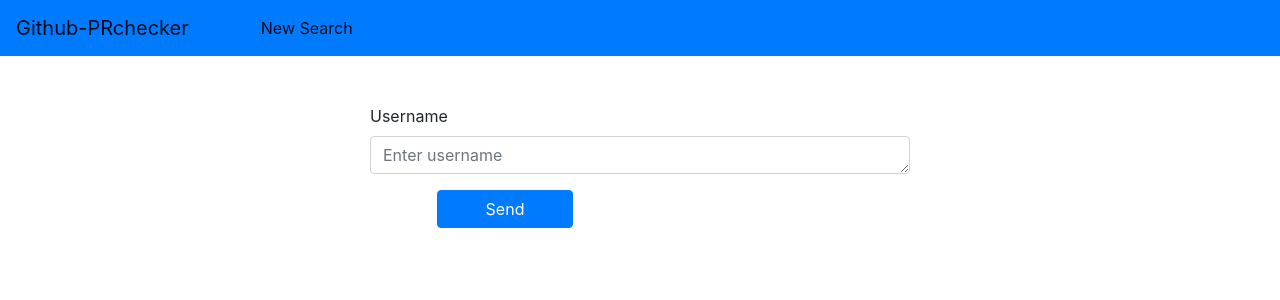
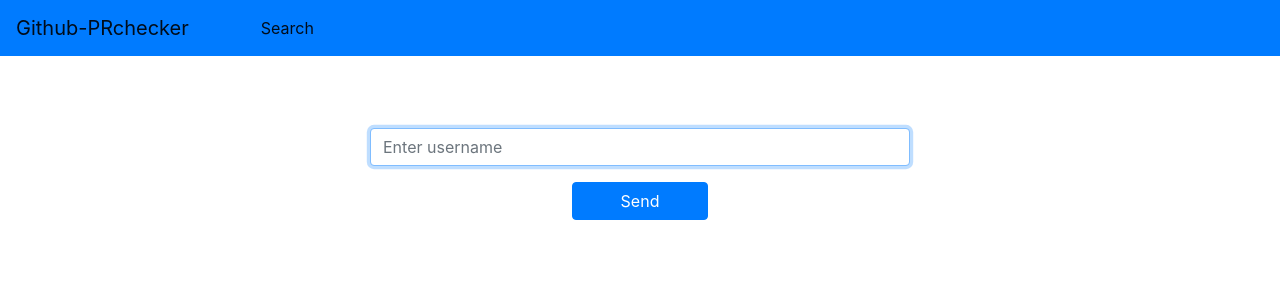
Before and after one commit to dwdSF/github-prchecker, a Django app: page / in a window 1280 px wide. Shown: the top 300 px of the page. Run offline with Django 3.2, Linux system fonts and the light colour scheme; some libraries are stand-ins or nearby versions.

Commit message:
more doc comments added. template fix

```diff
--- a/app/checker/tests.py
+++ b/app/checker/tests.py
@@ -2,9 +2,10 @@
 #  тут могли бы быть тесты, но я очень устал
 #  Update: передохнул, напишем немного тестов
 '''
-from .models import Check
 from django.test import Client, TestCase
 from django.urls import reverse
+
+from .models import Check
 
 
 class TestCheck(TestCase):
--- a/app/checker/utils.py
+++ b/app/checker/utils.py
@@ -13,6 +13,8 @@
 
 
 def transform_prs(merged_prs: dict) -> dict:
+    ''' Adding not merged prs data to dict '''
+
     uniq_prs = {}
     for pr in merged_prs:
         proj_name = pr.get('repository').get('name')
@@ -31,6 +33,8 @@
 
 
 def add_not_merged_prs(prs: dict, merged_prs: dict) -> dict:
+    ''' Creates a dict with merged pull requests data '''
+
     for pr in prs:
         proj_name = pr.get('repository').get('name')
         pr_info = (pr.get('url'), pr.get('comments').get('totalCount'))
@@ -42,6 +46,8 @@
 
 
 def get_user_prs(merged_prs: dict, username: str) -> dict:
+    ''' Collecting not merged pull requests '''
+
     jsona = {'query': '''{user(login: "%s") {pullRequests(first: 100, states: [OPEN, CLOSED]) {
                         nodes {url comments {totalCount}
                         repository {name url stargazerCount}}}}}''' % username}
@@ -69,6 +75,8 @@
 
 
 def get_merged_prs(username: str) -> Union[dict, None]:
+    ''' Collecting merged pull requests '''
+
     jsona = {'query': '''{user(login: "%s") {pullRequests(first: 100, states: [MERGED]) {
                         nodes {url comments {totalCount}
                         repository {name url stargazerCount}}}}}''' % username}
--- a/app/templates/info.html
+++ b/app/templates/info.html
@@ -18,6 +18,15 @@
         margin-bottom: 5%;
         margin-right: 1%;
     }
+    .form-control[type=text]:valid {
+        color: green
+    }
+    .form-control[type=text]:invalid {
+        color: red
+    }
+    #formInfo{
+        text-align: center;
+    }
 </style>
 {% endblock styles %}
 
@@ -28,19 +37,20 @@
 
             <form id="formInfo" action="{% url 'info'  %}" method="POST" autocomplete="off">
                 {% csrf_token %}
-                <div class="row">
-                    <div class="col-12">
+                <div class="form-row">
+                    <div class="col">
                         <div class="form-group validate">
-                            <label for="username">Username</label>
-                            <textarea rows="1" name="username" class="form-control" placeholder="Enter username"></textarea>
+                            <label for="username"></label>
+                            <input name="username" class="form-control" autofocus required placeholder="Enter username">
                             <small class="text-red text-muted mySpan"></small>
                         </div>
-                    <div class="col-6 center">
+                    <div class="col">
                         <button type="submit" class="btn btn-primary pl-5 pr-5 btnSave">Send</button>
                     </div>
                 </div>
             </form>
         </div>
+
     </div>
     <div class="info-content mt-5" data-url="{% url 'info_data' %}">
 
@@ -70,7 +80,7 @@
         e.stopPropagation();
         var $this = $(this);
         var valid = true;
-        $('#formInfo textarea').each(function() {
+        $('#formInfo input').each(function() {
             let $this = $(this);
 
             if(!$this.val()) {
--- a/app/templates/layout.html
+++ b/app/templates/layout.html
@@ -14,7 +14,7 @@
 <body>
 
     <nav class="navbar navbar-expand-lg navbar-light bg-primary">
-        <a class="navbar-brand" href="#">Github-PRchecker</a>
+        <a class="navbar-brand" href="{% url 'info'  %}">Github-PRchecker</a>
         <button class="navbar-toggler" type="button" data-toggle="collapse" data-target="#navbarSupportedContent" aria-controls="navbarSupportedContent" aria-expanded="false" aria-label="Toggle navigation">
           <span class="navbar-toggler-icon"></span>
         </button>
@@ -22,7 +22,7 @@
         <div class="collapse navbar-collapse" id="navbarSupportedContent">
           <ul class="navbar-nav mr-auto ml-5">
             <li class="nav-item active">
-              <a class="nav-link" href="{% url 'info'  %}">New Search</a>
+              <a class="nav-link" href="{% url 'info'  %}">Search</a>
             </li>
           </ul>
         </div>
```
